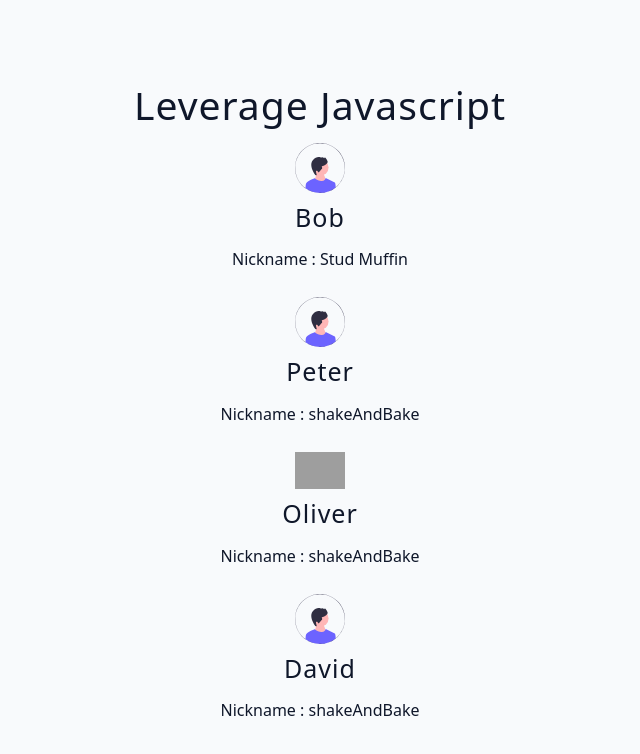
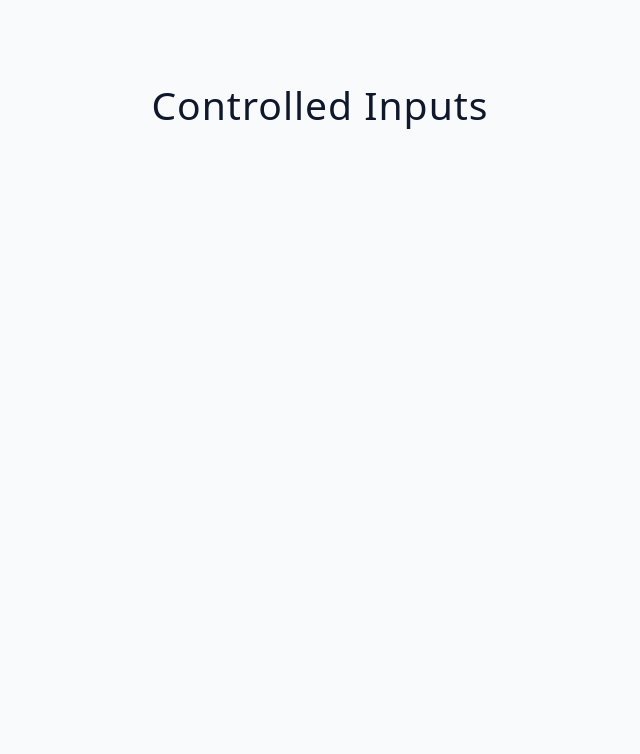
Before and after one commit to isnendyankp/advancedreact, a React (Vite) app: page / in a window 1280 px wide. Shown: the top 754 px of the page, without its empty margins (320-960 px from the left). Built offline with nearby package versions, Linux system fonts and the light colour scheme; grey boxes are pictures that could not be loaded.

Commit message:
S 6-122: form setup

```diff
--- a/src/App.jsx
+++ b/src/App.jsx
@@ -1,11 +1,9 @@
-import List from "./tutorial/05-leverage-javascript/starter/List";
-
+import Starter from './tutorial/06-forms/starter/01-controlled-inputs.jsx';
 
 function App() {
   return (
     <div className="container">
-      <h2>Leverage Javascript</h2>
-      <List />
+      <Starter />
     </div>
   );
 }
```
